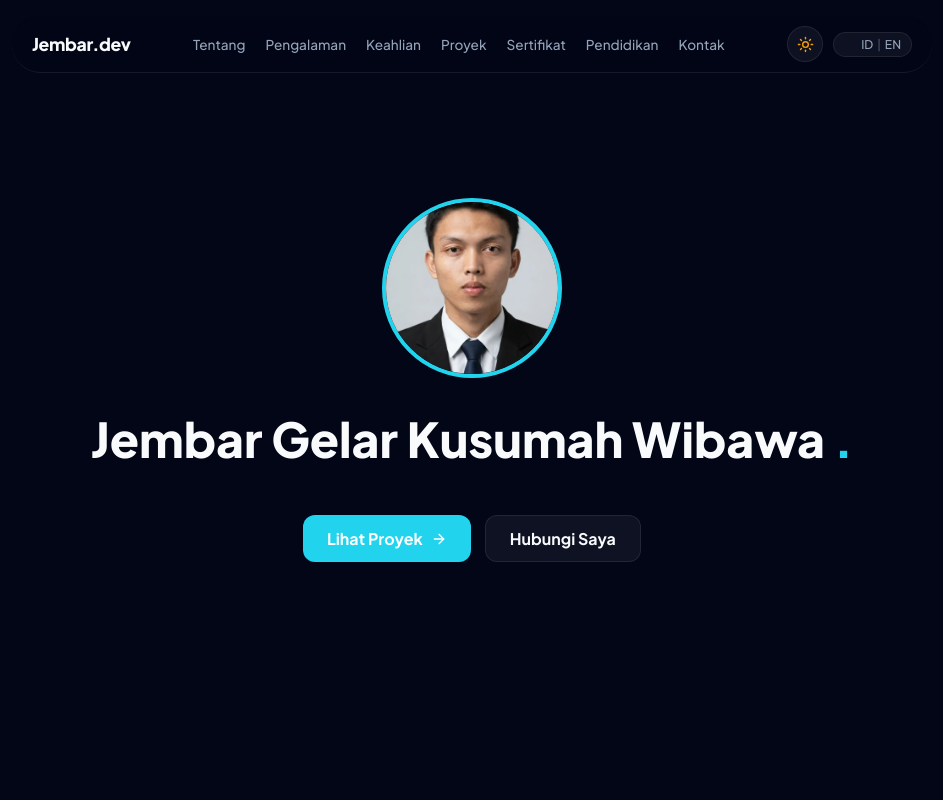
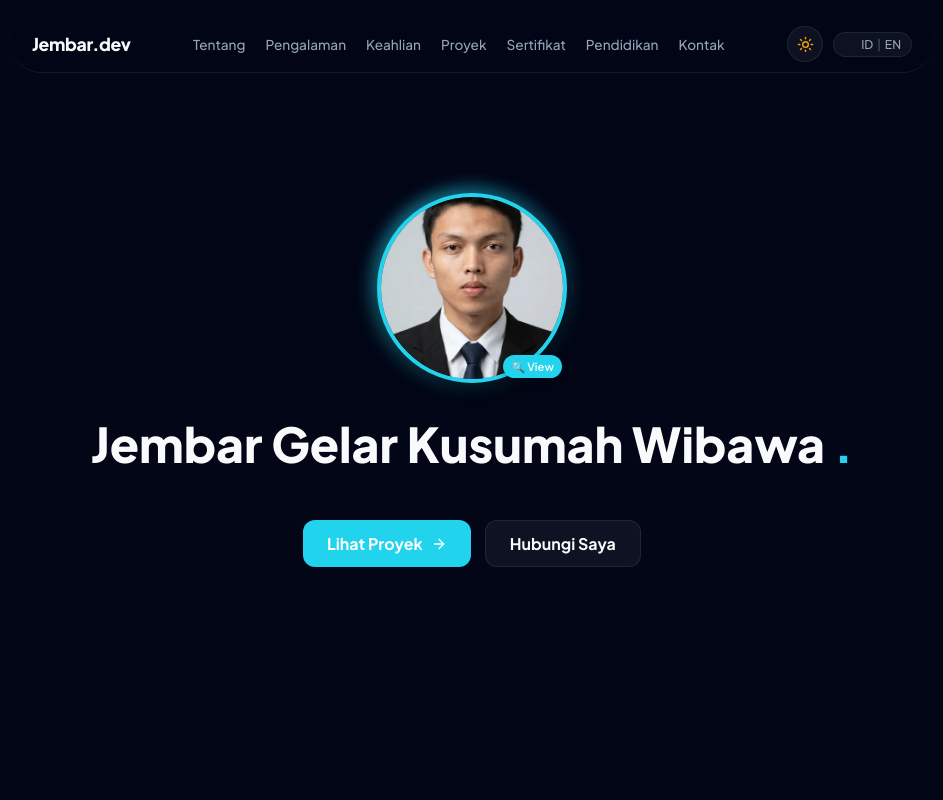
Before and after one commit to jembargelar/jembar-portfolio, a React (Vite) app: page / in a window 1280 px wide. Shown: the top 800 px of the page, without its empty margins (168-1111 px from the left). Built offline with nearby package versions, Linux system fonts and the light colour scheme.

Commit message:
Add interactive glow effect and clickable profile picture

```diff
--- a/src/components/Hero.jsx
+++ b/src/components/Hero.jsx
@@ -11,18 +11,48 @@ export default function Hero() {
     <section id="about" style={{ padding: "120px 20px 80px 20px", display: "flex", alignItems: "center", justifyContent: "center", minHeight: "90vh" }}>
       <div style={{ maxWidth: "920px", width: "100%", display: "flex", flexDirection: "column", alignItems: "center", textAlign: "center", gap: "30px" }}>
 
-        {/* Foto Profil Lingkaran */}
+        {/* Foto Profil Interaktif (Bisa diklik & ada efek hover) */}
         <motion.div
           initial={{ opacity: 0, scale: 0.5 }}
           animate={{ opacity: 1, scale: 1 }}
           transition={{ duration: 0.5 }}
+          whileHover={{ scale: 1.05 }}
+          whileTap={{ scale: 0.95 }}
           style={{
-            width: "180px",
-            height: "180px",
+            position: "relative",
+            cursor: "pointer"
+          }}
+        >
+          <a
+            href="/jem.webp"
+            target="_blank"
+            rel="noopener noreferrer"
+            title={isEn ? "Click to view full image" : "Klik untuk melihat foto ukuran penuh"}
+            style={{ display: "block", position: "relative" }}
+          >
+            {/* Efek Lingkaran Bercahaya di Luar */}
+            <div style={{
+              position: "absolute",
+              inset: "-6px",
+              borderRadius: "50%",
+              background: "linear-gradient(135deg, var(--accent), transparent)",
+              zIndex: 0,
+              filter: "blur(8px)",
+              opacity: 0.7
+            }} />
+
+            {/* Kontainer Foto Utama */}
+            <div
+              style={{
+                position: "relative",
+                zIndex: 1,
+                width: "190px",
+                height: "190px",
                 borderRadius: "50%",
                 overflow: "hidden",
                 border: "4px solid var(--accent)",
-            boxShadow: "0 10px 30px var(--shadow-color)"
+                boxShadow: "0 15px 35px rgba(0, 0, 0, 0.4)",
+                backgroundColor: "var(--card-bg)"
               }}
             >
               <img
@@ -30,6 +60,25 @@ export default function Hero() {
                 alt={personal.name}
                 style={{ width: "100%", height: "100%", objectFit: "cover" }}
               />
+            </div>
+
+            {/* Badge kecil petunjuk "Klik" */}
+            <span style={{
+              position: "absolute",
+              bottom: "5px",
+              right: "5px",
+              zIndex: 2,
+              backgroundColor: "var(--accent)",
+              color: "#fff",
+              fontSize: "0.7rem",
+              padding: "4px 8px",
+              borderRadius: "20px",
+              fontWeight: "600",
+              boxShadow: "0 2px 6px rgba(0,0,0,0.3)"
+            }}>
+              🔍 View
+            </span>
+          </a>
         </motion.div>
 
         {/* Teks Perkenalan */}
```
Lines whose indentation alone changed are shown as unchanged.
